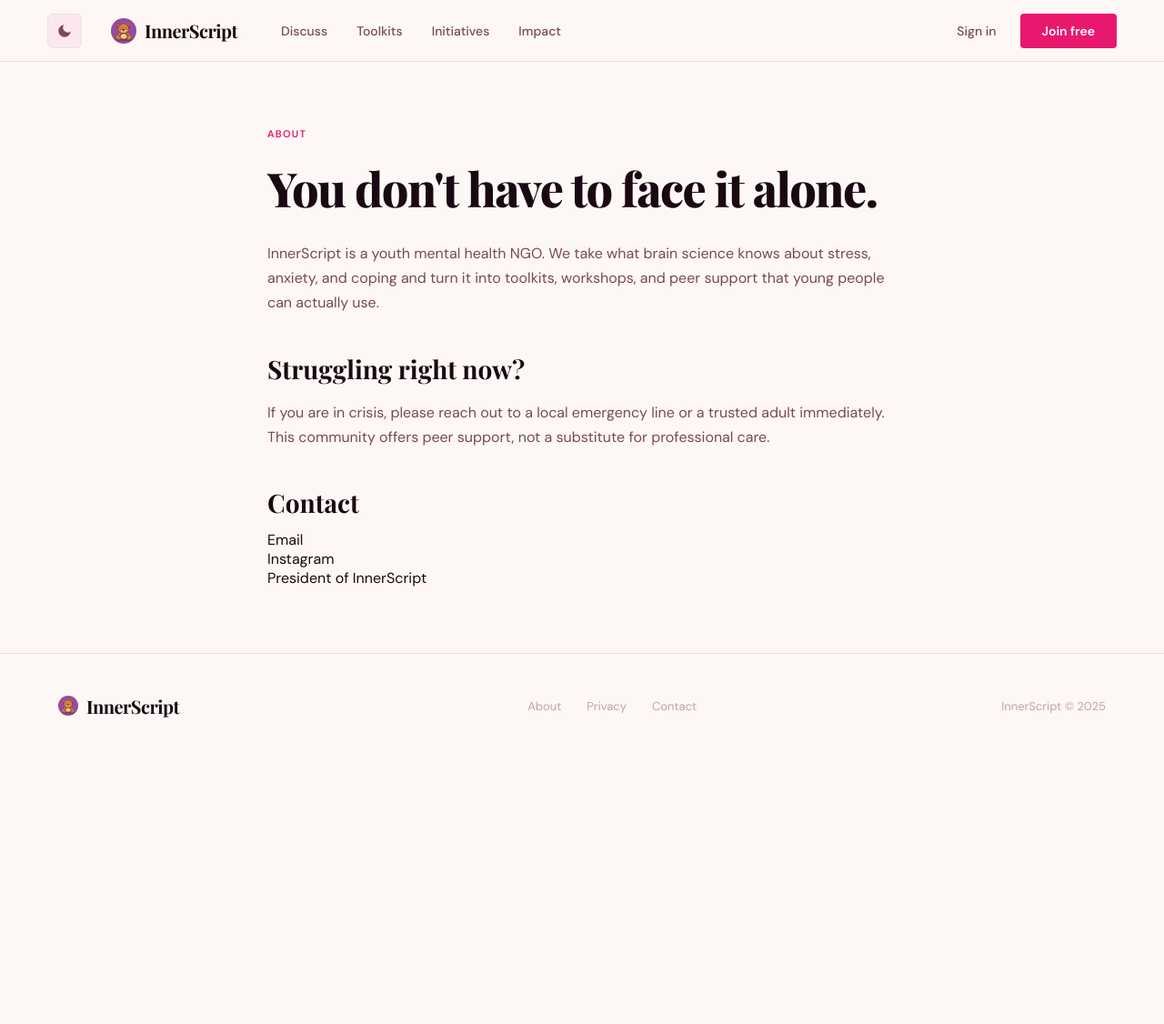
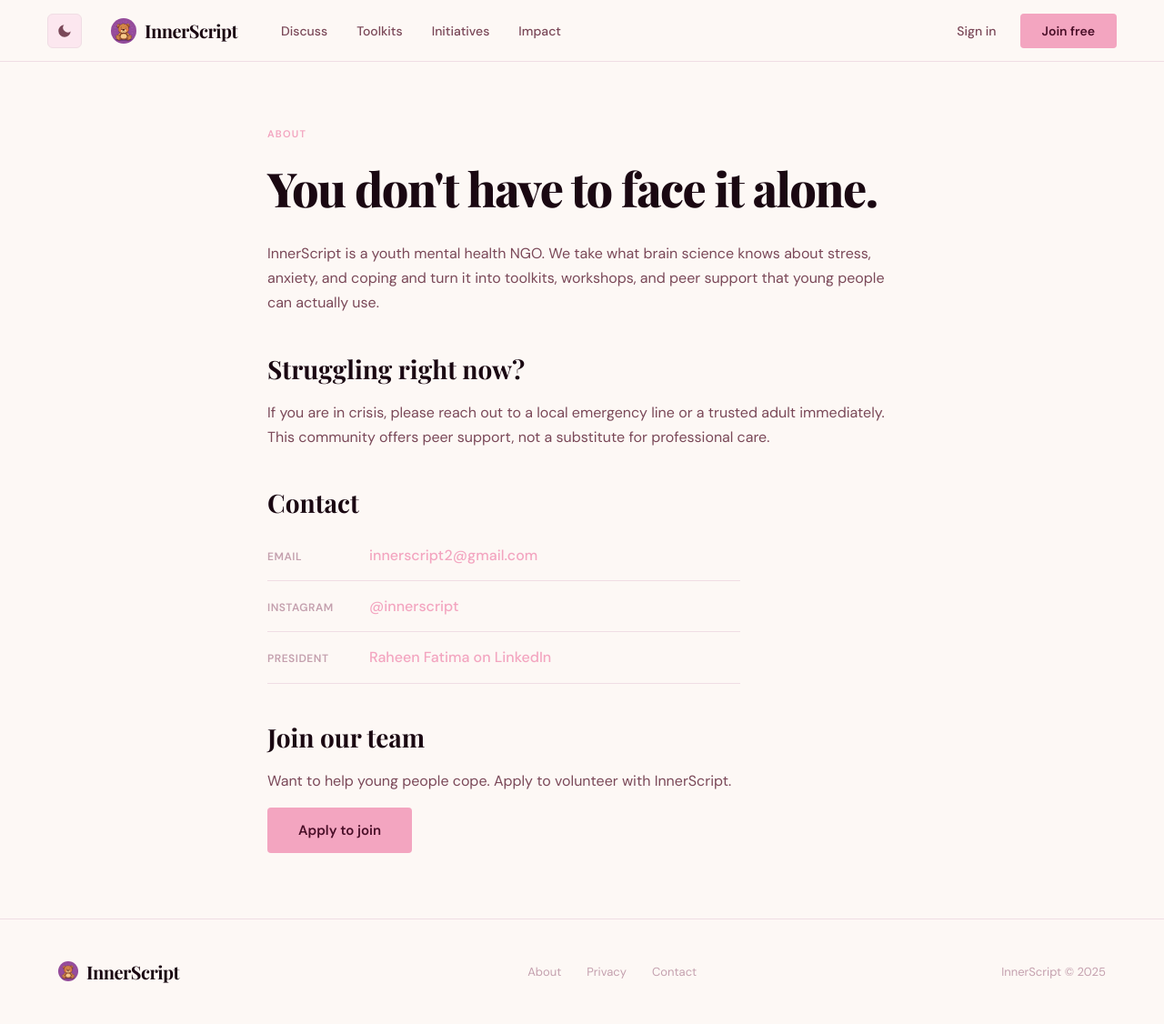
Before and after one commit to 16A9DA/innerscript, a Django app: page /about/ in a window 1280 px wide. Shown: the whole page at 91% size. Before the commit the page ends 789 px from the top, so only its background shows below. Run offline with Django 5.2, Linux system fonts and the light colour scheme; some web fonts are replaced.

Commit message:
Add pastel theme, post visibility, sharing, and team signup
- Recolor accent to pastel pink with readable on-color text token
- Reorder and restyle the about-page contact list, add a Join our team
  link to the volunteer form
- Add is_public flag to posts; hidden posts drop out of the public feed
  and 404 for non-authors, while authors see and toggle them on profiles
- Add a Share button using the native Web Share API with a clipboard
  fallback on post detail

```diff
--- a/accounts/views.py
+++ b/accounts/views.py
@@ -9,9 +9,12 @@ User = get_user_model()
 
 def profile(request, username):
     user = get_object_or_404(User, username=username)
+    posts = user.posts.select_related("category")
+    if request.user != user:
+        posts = posts.filter(is_public=True)
     return render(request, "accounts/profile.html", {
         "profile_user": user,
-        "posts": user.posts.select_related("category"),
+        "posts": posts,
     })
 
 
--- a/community/forms.py
+++ b/community/forms.py
@@ -8,7 +8,7 @@ from .models import Comment, Post
 class PostForm(forms.ModelForm):
     class Meta:
         model = Post
-        fields = ["kind", "category", "title", "body", "image"]
+        fields = ["kind", "category", "title", "body", "image", "is_public"]
 
     def clean_image(self):
         return validate_image(self.cleaned_data.get("image"))
--- a/community/models.py
+++ b/community/models.py
@@ -41,6 +41,9 @@ class Post(models.Model):
     slug = models.SlugField(max_length=220, unique=True, blank=True)
     body = models.TextField()
     image = models.ImageField(upload_to=post_image_path, blank=True)
+    is_public = models.BooleanField(
+        default=True, help_text="Uncheck to hide this post from the public feed. Only you can see hidden posts."
+    )
     created = models.DateTimeField(auto_now_add=True)
     updated = models.DateTimeField(auto_now=True)
 
--- a/community/urls.py
+++ b/community/urls.py
@@ -9,4 +9,5 @@ urlpatterns = [
     path("new/", views.post_create, name="post_create"),
     path("p/<slug:slug>/", views.post_detail, name="post_detail"),
     path("p/<slug:slug>/like/", views.like_toggle, name="like_toggle"),
+    path("p/<slug:slug>/visibility/", views.visibility_toggle, name="visibility_toggle"),
 ]
--- a/static/css/main.css
+++ b/static/css/main.css
@@ -19,7 +19,7 @@ body.light {
   --nav:#fdf8f5; --card:#fdf8f5;
   --score-bg:#f0fff4; --score-border:#c3e6cd; --score-txt:#2d8a4e;
   --rising-bg:#fff8e6; --rising-border:#f0d070; --rising-txt:#8a6000;
-  --pink:#e8186e; --pink-h:#c90e58;
+  --pink:#f3a5c0; --pink-h:#e97fa5; --on-pink:#4a0f28;
   --th-off-bg:#fce7ef; --th-off-c:#e8186e;
   --th-nv-bg:transparent; --th-nv-c:#9a6878;
 }
@@ -29,7 +29,7 @@ body.dark {
   --nav:#0d1228; --card:#141a35;
   --score-bg:rgba(72,199,142,.1); --score-border:rgba(72,199,142,.25); --score-txt:#48c78e;
   --rising-bg:rgba(251,191,36,.08); --rising-border:rgba(251,191,36,.25); --rising-txt:#fbbf24;
-  --pink:#f0428a; --pink-h:#d42c72;
+  --pink:#f7b8d0; --pink-h:#f090b3; --on-pink:#3a0a1e;
   --th-off-bg:transparent; --th-off-c:#3d4870;
   --th-nv-bg:#1e2a50; --th-nv-c:#8892b8;
 }
@@ -64,11 +64,11 @@ body.dark .theme-btn .ic-moon { display: none; }
 
 /* buttons */
 .btn {
-  background: var(--pink); border: none; color: #fff; font-size: 14px; font-weight: 600;
+  background: var(--pink); border: none; color: var(--on-pink); font-size: 14px; font-weight: 600;
   padding: 10px 24px; border-radius: 4px; cursor: pointer; font-family: 'DM Sans', sans-serif;
   display: inline-block; transition: background .2s, transform .2s, box-shadow .2s;
 }
-.btn:hover { background: var(--pink-h); color: #fff; }
+.btn:hover { background: var(--pink-h); color: var(--on-pink); }
 .btn-lg { font-size: 15px; padding: 15px 34px; }
 .btn-lg:hover { transform: translateY(-2px); box-shadow: 0 8px 24px rgba(232,24,110,.3); }
 .link-pink { color: var(--pink); font-size: 15px; font-weight: 500; }
@@ -110,7 +110,7 @@ body.dark .theme-btn .ic-moon { display: none; }
 
 /* badges */
 .badge-kind { color: var(--pink); font-size: 10px; font-weight: 700; letter-spacing: .5px; }
-.badge-kind.solid { background: var(--pink); color: #fff; padding: 4px 10px; border-radius: 3px; }
+.badge-kind.solid { background: var(--pink); color: var(--on-pink); padding: 4px 10px; border-radius: 3px; }
 .score { background: var(--score-bg); border: 1px solid var(--score-border); color: var(--score-txt); font-size: 11px; font-weight: 700; padding: 3px 10px; border-radius: 4px; }
 .rising { background: var(--rising-bg); border: 1px solid var(--rising-border); color: var(--rising-txt); font-size: 11px; font-weight: 700; padding: 3px 8px; border-radius: 3px; }
 
@@ -140,7 +140,7 @@ body.dark .theme-btn .ic-moon { display: none; }
 .card .foot .react { display: flex; gap: 8px; color: var(--faint); font-size: 12px; }
 
 /* avatar */
-.avatar { width: 30px; height: 30px; border-radius: 50%; background: var(--pink); display: flex; align-items: center; justify-content: center; font-size: 12px; font-weight: 700; color: #fff; flex-shrink: 0; }
+.avatar { width: 30px; height: 30px; border-radius: 50%; background: var(--pink); display: flex; align-items: center; justify-content: center; font-size: 12px; font-weight: 700; color: var(--on-pink); flex-shrink: 0; }
 .avatar img { width: 100%; height: 100%; border-radius: 50%; object-fit: cover; }
 .avatar-sm { width: 22px; height: 22px; font-size: 10px; }
 
@@ -247,3 +247,11 @@ body.dark .theme-btn .ic-moon { display: none; }
 .comment{display:flex;gap:12px;margin:20px 0}
 .comment-body{color:var(--muted);font-size:15px;line-height:1.6;margin-top:4px;white-space:pre-wrap}
 .comments-form{padding:24px 0 0;max-width:none}
+.contact-list{list-style:none;padding:0;margin:0 0 8px;max-width:520px}
+.contact-list li{display:flex;gap:16px;align-items:baseline;padding:14px 0;border-bottom:1px solid var(--border);font-size:16px}
+.contact-label{flex:0 0 96px;color:var(--faint);font-size:12px;font-weight:600;letter-spacing:.5px;text-transform:uppercase}
+.contact-list a{color:var(--pink);font-weight:500}
+.post-hidden{color:var(--faint);font-size:11px;font-weight:700;letter-spacing:.5px;text-transform:uppercase;border:1px solid var(--border);border-radius:3px;padding:2px 8px;margin-left:8px}
+.vis-form{display:inline}
+.vis-btn{background:none;border:1.5px solid var(--border);color:var(--muted);font-size:12px;padding:5px 12px;border-radius:4px;cursor:pointer;font-family:'DM Sans',sans-serif;margin-top:8px}
+.vis-btn:hover{border-color:var(--pink);color:var(--pink)}
--- a/templates/base.html
+++ b/templates/base.html
@@ -6,7 +6,7 @@
   <meta charset="utf-8">
   <meta name="viewport" content="width=device-width, initial-scale=1">
   <title>{% block title %}InnerScript{% endblock %}</title>
-  <link rel="stylesheet" href="{% static 'css/main.css' %}?v=2">
+  <link rel="stylesheet" href="{% static 'css/main.css' %}?v=3">
 </head>
 
 <body class="light">
--- a/templates/pages/about.html
+++ b/templates/pages/about.html
@@ -12,10 +12,14 @@
     offers peer support, not a substitute for professional care.</p>
 
   <h2>Contact</h2>
-  <a href="mailto:innerscript2@gmail.com">Email</a>
-  <br>
-  <a href="https://www.instagram.com/innerscript/" target="_blank">Instagram</a>
-  <br>
-  <a href="https://www.linkedin.com/in/raheen-fatima-0525a8371/">President of InnerScript</a>
+  <ul class="contact-list">
+    <li><span class="contact-label">Email</span><a href="mailto:innerscript2@gmail.com">innerscript2@gmail.com</a></li>
+    <li><span class="contact-label">Instagram</span><a href="https://www.instagram.com/innerscript/" target="_blank" rel="noopener">@innerscript</a></li>
+    <li><span class="contact-label">President</span><a href="https://www.linkedin.com/in/raheen-fatima-0525a8371/" target="_blank" rel="noopener">Raheen Fatima on LinkedIn</a></li>
+  </ul>
+
+  <h2>Join our team</h2>
+  <p>Want to help young people cope. Apply to volunteer with InnerScript.</p>
+  <a href="https://forms.gle/hHH8D76hQP1bivGK9" target="_blank" rel="noopener" class="btn btn-lg">Apply to join</a>
 </section>
 {% endblock %}
--- a/templates/pages/home.html
+++ b/templates/pages/home.html
@@ -89,7 +89,7 @@
   <div class="crisis-box">
     <div>
       <h2>Struggling right now?<br>You don't have to wait.</h2>
-      <p>Free, anonymous crisis support, available 24/7.</p>
+      <p>Connect with people who understand. Find support, friendship, and hope.</p>
     </div>
     <a href="{% url 'pages:about' %}" class="btn btn-lg">Talk to someone now</a>
   </div>
```
Also changed, not shown: community/views.py (+29 -8 lines), templates/accounts/profile.html (+7 -1 lines), templates/community/post_detail.html (+11 -0 lines), community/migrations/0003_post_is_public.py (added).
